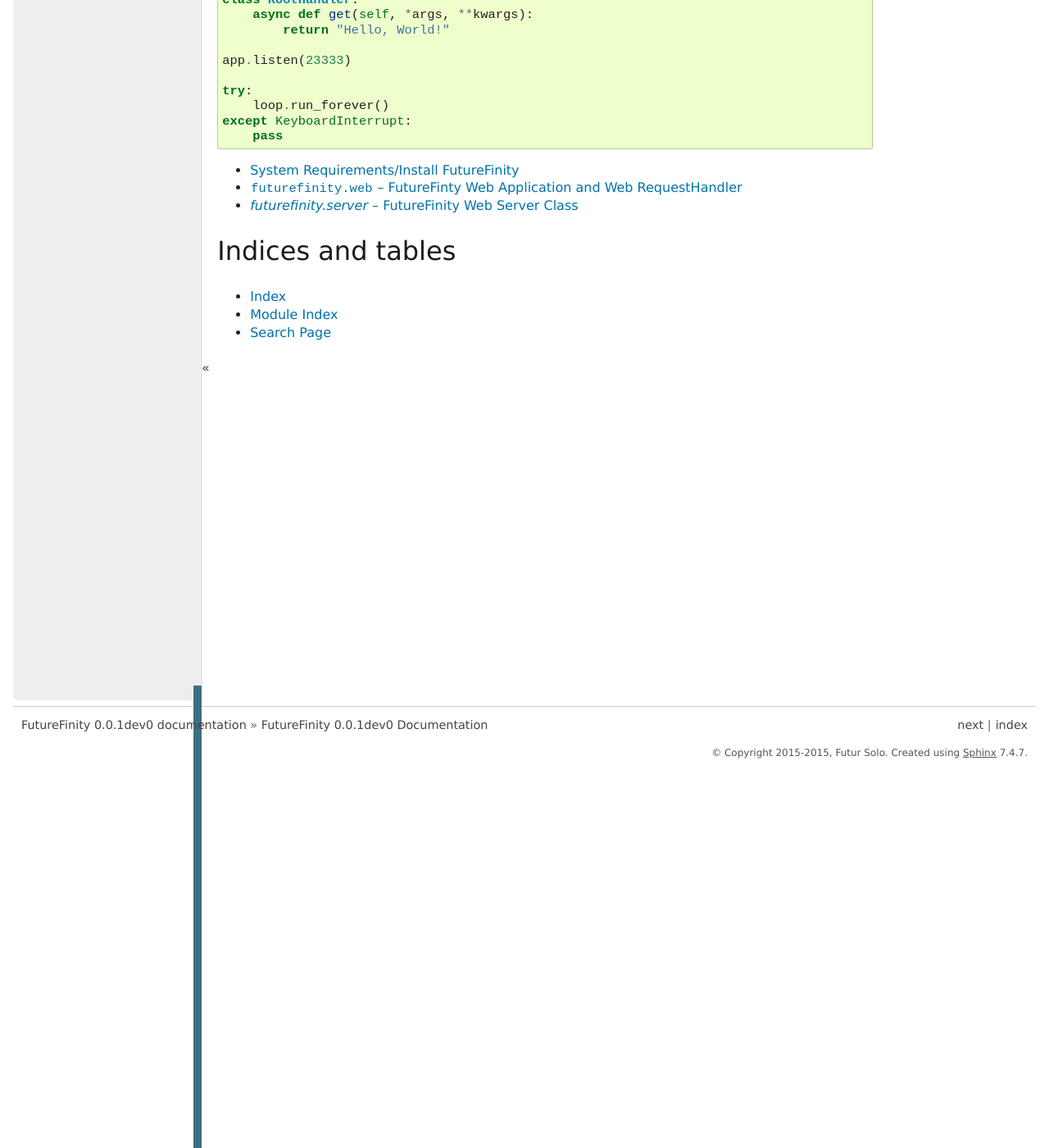
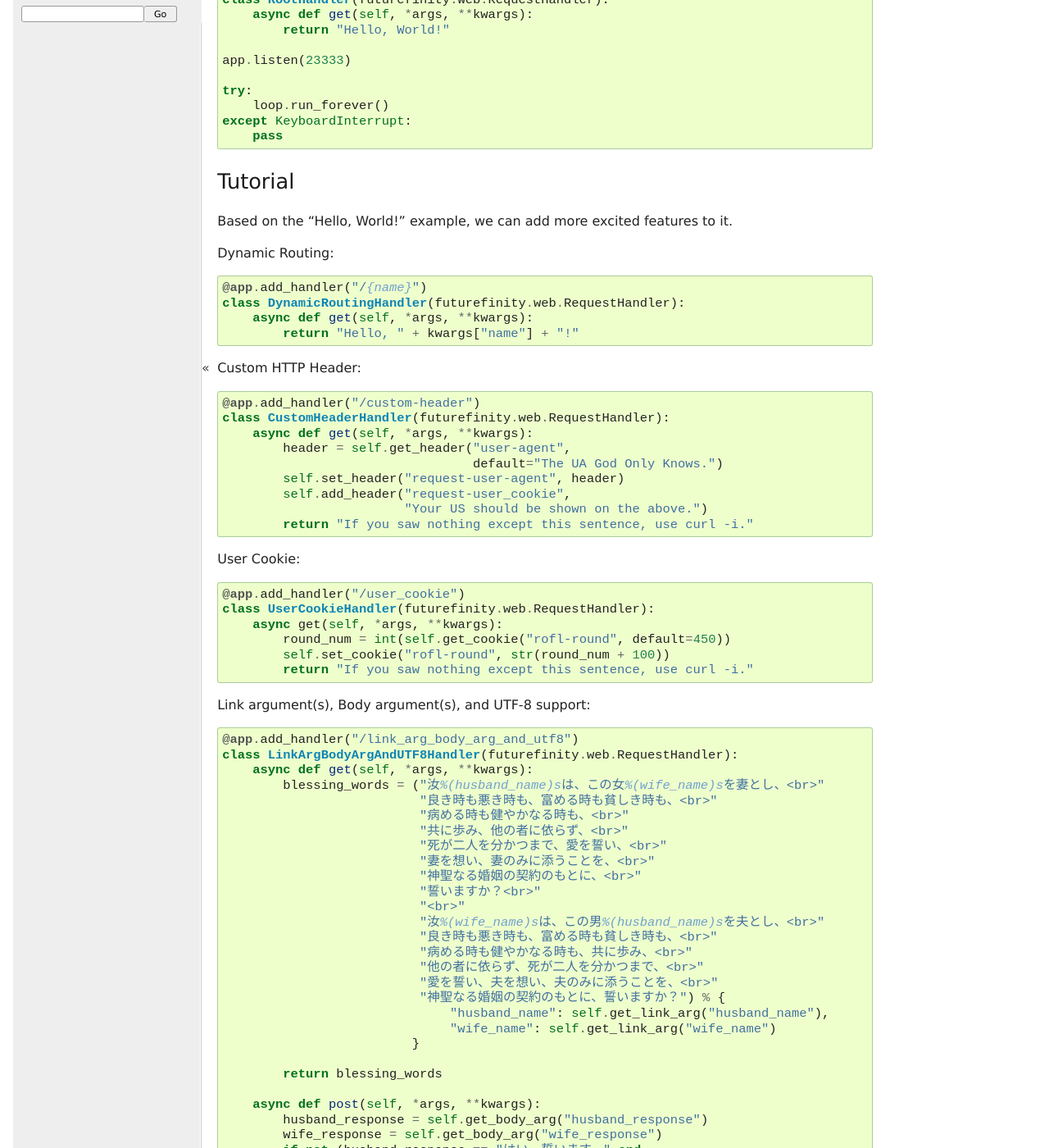
Before and after one commit to futursolo/futurefinity, a Sphinx documentation site: the page built from docs/index.rst, in a window 1280 px wide and 1400 px high, scrolled down 478 px. Shown: the whole window at 82% size. Built offline with Sphinx 7.4.7, drawn with Linux system fonts in a browser that asks for light colours; formulas are drawn with MathJax 3; some of the changed text lies outside the part shown.

Commit message:
Tutorial Documentation.

```diff
--- a/docs/index.rst
+++ b/docs/index.rst
@@ -10,7 +12,8 @@ Overview
 Hello, World!
 -------------
 
-.. parsed-literal::
+.. code-block:: python3
+
   import futurefinity.web
   import asyncio
 
@@ -18,7 +21,7 @@ Hello, World!
   app = futurefinity.web.Application()
 
   @app.add_handler("/")
-  class RootHandler:
+  class RootHandler(futurefinity.web.RequestHandler):
       async def get(self, *args, **kwargs):
           return "Hello, World!"
 
@@ -29,7 +32,101 @@ Hello, World!
   except KeyboardInterrupt:
       pass
 
+Tutorial
+--------
+Based on the "Hello, World!" example, we can add more excited features to it.
 
+Dynamic Routing:
+
+.. code-block:: python3
+
+  @app.add_handler("/{name}")
+  class DynamicRoutingHandler(futurefinity.web.RequestHandler):
+      async def get(self, *args, **kwargs):
+          return "Hello, " + kwargs["name"] + "!"
+
+Custom HTTP Header:
+
+.. code-block:: python3
+
+  @app.add_handler("/custom-header")
+  class CustomHeaderHandler(futurefinity.web.RequestHandler):
+      async def get(self, *args, **kwargs):
+          header = self.get_header("user-agent",
+                                   default="The UA God Only Knows.")
+          self.set_header("request-user-agent", header)
+          self.add_header("request-user_cookie",
+                          "Your US should be shown on the above.")
+          return "If you saw nothing except this sentence, use curl -i."
+
+User Cookie:
+
+.. code-block:: python3
+
+  @app.add_handler("/user_cookie")
+  class UserCookieHandler(futurefinity.web.RequestHandler):
+      async get(self, *args, **kwargs):
+          round_num = int(self.get_cookie("rofl-round", default=450))
+          self.set_cookie("rofl-round", str(round_num + 100))
+          return "If you saw nothing except this sentence, use curl -i."
+
+Link argument(s), Body argument(s), and UTF-8 support:
+
+.. code-block:: python3
+
+  @app.add_handler("/link_arg_body_arg_and_utf8")
+  class LinkArgBodyArgAndUTF8Handler(futurefinity.web.RequestHandler):
+      async def get(self, *args, **kwargs):
+          blessing_words = ("汝%(husband_name)sは、この女%(wife_name)sを妻とし、<br>"
+                            "良き時も悪き時も、富める時も貧しき時も、<br>"
+                            "病める時も健やかなる時も、<br>"
+                            "共に歩み、他の者に依らず、<br>"
+                            "死が二人を分かつまで、愛を誓い、<br>"
+                            "妻を想い、妻のみに添うことを、<br>"
+                            "神聖なる婚姻の契約のもとに、<br>"
+                            "誓いますか？<br>"
+                            "<br>"
+                            "汝%(wife_name)sは、この男%(husband_name)sを夫とし、<br>"
+                            "良き時も悪き時も、富める時も貧しき時も、<br>"
+                            "病める時も健やかなる時も、共に歩み、<br>"
+                            "他の者に依らず、死が二人を分かつまで、<br>"
+                            "愛を誓い、夫を想い、夫のみに添うことを、<br>"
+                            "神聖なる婚姻の契約のもとに、誓いますか？") % {
+                                "husband_name": self.get_link_arg("husband_name"),
+                                "wife_name": self.get_link_arg("wife_name")
+                           }
+
+          return blessing_words
+
+      async def post(self, *args, **kwargs):
+          husband_response = self.get_body_arg("husband_response")
+          wife_response = self.get_body_arg("wife_response")
+          if not (husband_response == "はい、誓います。" and
+             wife_response == "はい、誓います。"):
+              return "なんでやねん!"
+
+              ending_words = ("皆さん、お二人の上に神の祝福を願い、<br>"
+                              "結婚の絆によって結ばれた このお二人を<br>"
+                              "神が慈しみ深く守り、助けてくださるよう<br>"
+                              "祈りましょう。<br>"
+                              "<br>"
+                              "宇宙万物の造り主である父よ、<br>"
+                              "あなたはご自分にかたどって人を造り、<br>"
+                              "夫婦の愛を祝福してくださいました。<br>"
+                              "今日結婚の誓いをかわした二人の上に、<br>"
+                              "満ちあふれる祝福を注いでください。<br>"
+                              "二人が愛に生き、健全な家庭を造りますように。<br>"
+                              "喜びにつけ悲しみにつけ信頼と感謝を忘れず、<br>"
+                              "二人で支えられて仕事に励み、<br>"
+                              "困難にあっては慰めを見いだすことができますように。<br>"
+                              "また多くの友に恵まれ、結婚がもたらす<br>"
+                              "恵みによって成長し、実り豊かな生活を<br>"
+                              "送ることができますように。")
+
+          return ending_words
+
+Also see:
+---------
 .. toctree::
    :titlesonly:
 
```
Also changed, not shown: other parts of docs/index.rst (+2 -0 lines), 1 other file.
